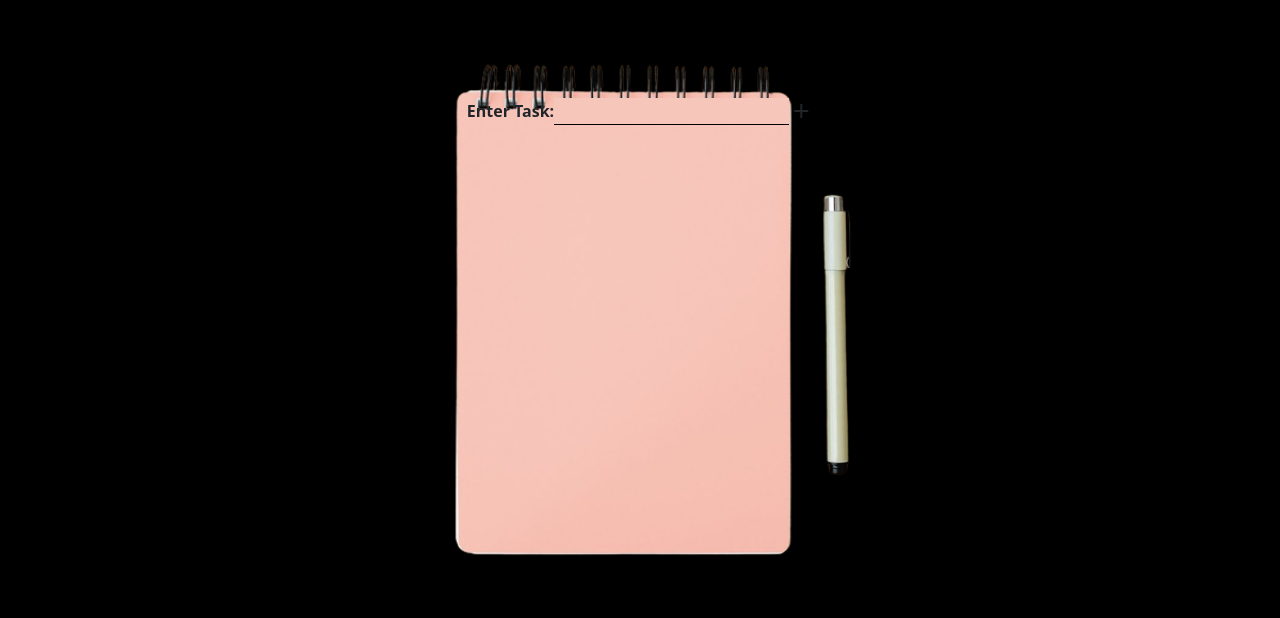
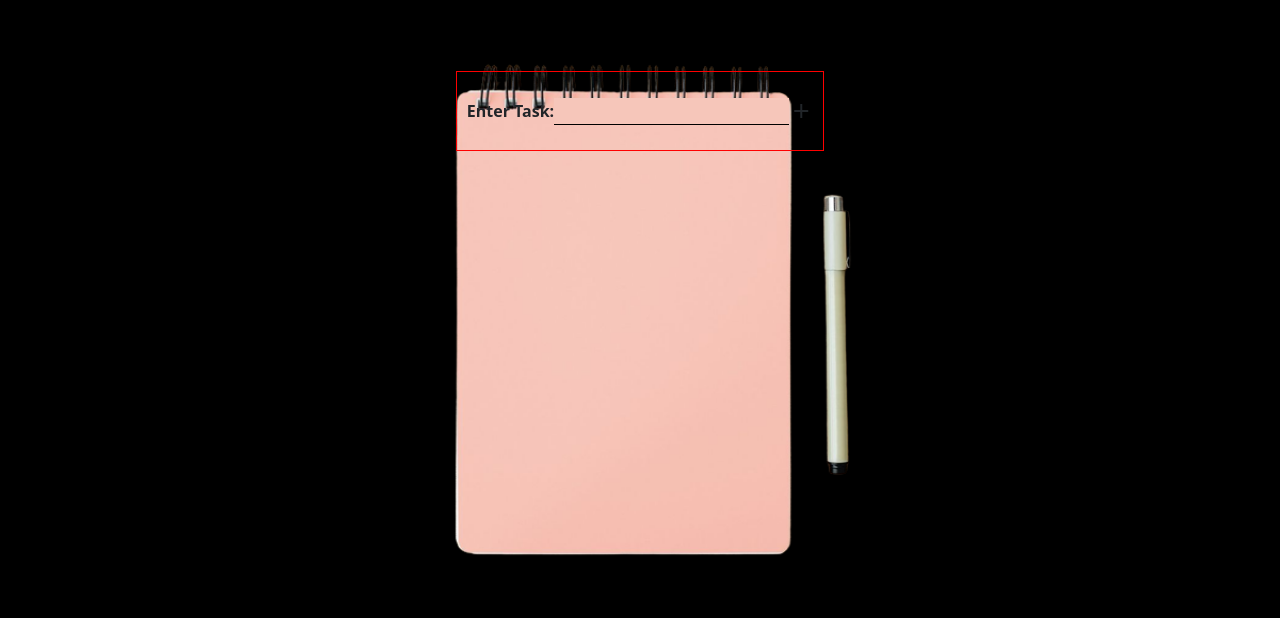
Before and after one commit to varun-4t/To-Do-List, a plain HTML site: page index.html in a window 1280 px wide. Shown: the part 69-687 px from the top of the page. Drawn offline with nearby package versions, Linux system fonts and the light colour scheme.

Commit message:
Update style.css

```diff
--- a/style.css
+++ b/style.css
@@ -30,16 +30,17 @@ main {
 }
 
 .content {
-    padding: 5px;
+    padding: 10px;
+    border: 1px solid red;
     display: flex;
     justify-content: center;
     align-items: center;
     font-weight: bold;
-    height: 20vh;
+    height: 10vh;
     z-index: 1;
     position: fixed;
     font-size: 1.6rem;
-    top: 10rem;
+    top: 14rem;
     max-width: 110%;
 }
 
@@ -260,6 +261,11 @@ footer {
         left: 40px;
     }
 }
+@media (max-width:259px) {
+    .content{
+        top:16rem;
+    }
+}
 
 @media (max-width:240px) {
     html {
@@ -273,7 +279,7 @@ footer {
 
 @media(max-width:220px) {
     .content {
-        top: 15rem;
+        top: 18rem;
     }
 
     footer {
@@ -297,8 +303,8 @@ footer {
     }
 }
 
-@media(max-width:170px) {
+@media(max-width:190px) {
     .content {
-        top: 18rem;
+        top: 25rem;
     }
 }
```
